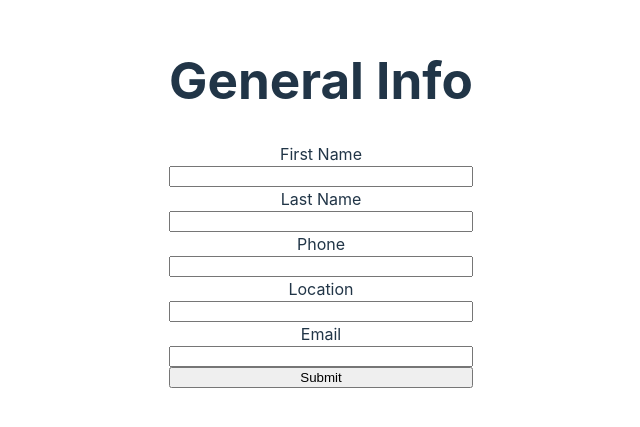
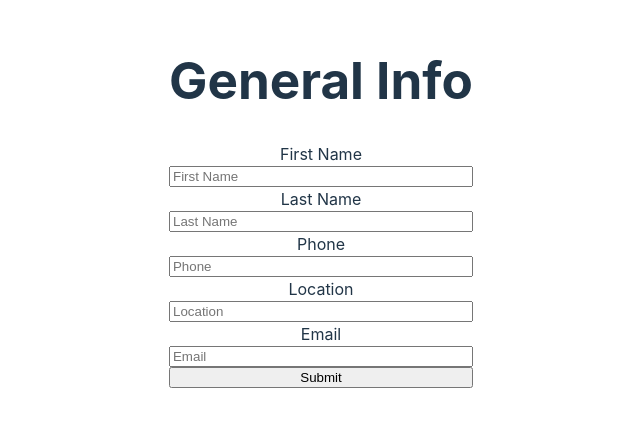
Before and after one commit to angelr1076/React-CV-App, a React (Vite) app: page / in a window 1280 px wide. Shown: the part 197-624 px from the top of the page, without its empty margins (319-959 px from the left). Built offline with nearby package versions, Linux system fonts and the light colour scheme.

Commit message:
Removed tailwind from project and added form and handlers to GeneralFormInfo component

```diff
--- a/package.json
+++ b/package.json
@@ -26,7 +26,6 @@
     "eslint-plugin-react-hooks": "^4.6.0",
     "eslint-plugin-react-refresh": "^0.4.3",
     "prettier": "^3.0.3",
-    "tailwindcss": "^3.3.5",
     "vite": "^4.4.5"
   }
 }
--- a/src/App.css
+++ /dev/null
@@ -1,11 +0,0 @@
-#root {
-  max-width: 1280px;
-  margin: 0 auto;
-  padding: 2rem;
-  text-align: center;
-}
-
-.info-form {
-  display: flex;
-  flex-direction: column;
-}
--- a/src/App.jsx
+++ b/src/App.jsx
@@ -1,4 +1,4 @@
-import './App.css';
+import './assets/styles/style.css';
 import { GeneralInfoForm } from './components/GeneralInfoForm';
 
 function App() {
--- a/src/assets/styles/style.css
+++ b/src/assets/styles/style.css
@@ -0,0 +1,81 @@
+:root {
+  font-family: Inter, system-ui, Avenir, Helvetica, Arial, sans-serif;
+  line-height: 1.5;
+  font-weight: 400;
+
+  color-scheme: light dark;
+  color: rgba(255, 255, 255, 0.87);
+  background-color: #242424;
+
+  font-synthesis: none;
+  text-rendering: optimizeLegibility;
+  -webkit-font-smoothing: antialiased;
+  -moz-osx-font-smoothing: grayscale;
+  -webkit-text-size-adjust: 100%;
+}
+
+#root {
+  max-width: 1280px;
+  margin: 0 auto;
+  padding: 2rem;
+  text-align: center;
+}
+
+a {
+  font-weight: 500;
+  color: #646cff;
+  text-decoration: inherit;
+}
+a:hover {
+  color: #535bf2;
+}
+
+body {
+  margin: 0;
+  display: flex;
+  place-items: center;
+  min-width: 320px;
+  min-height: 100vh;
+}
+
+h1 {
+  font-size: 3.2em;
+  line-height: 1.1;
+}
+
+button {
+  border-radius: 8px;
+  border: 1px solid transparent;
+  padding: 0.6em 1.2em;
+  font-size: 1em;
+  font-weight: 500;
+  font-family: inherit;
+  background-color: #1a1a1a;
+  cursor: pointer;
+  transition: border-color 0.25s;
+}
+button:hover {
+  border-color: #646cff;
+}
+button:focus,
+button:focus-visible {
+  outline: 4px auto -webkit-focus-ring-color;
+}
+
+.info-form {
+  display: flex;
+  flex-direction: column;
+}
+
+@media (prefers-color-scheme: light) {
+  :root {
+    color: #213547;
+    background-color: #ffffff;
+  }
+  a:hover {
+    color: #747bff;
+  }
+  button {
+    background-color: #f9f9f9;
+  }
+}
--- a/src/components/EducationForm.jsx
+++ b/src/components/EducationForm.jsx
@@ -1 +1,6 @@
 // Form to input educational history. Considering `AddMore` functionality to input multiple educational histories.
+// institution: '',
+// degree: '',
+// startDate: '',
+// endDate: '',
+// description: '' // optional
--- a/src/components/GeneralInfoForm.jsx
+++ b/src/components/GeneralInfoForm.jsx
@@ -1,19 +1,74 @@
-// Form to capture general info like `First Name`, `Last Name`, `Phone`, `Location`, and `Email`.
+import { useState } from 'react';
+
 function GeneralInfoForm() {
+  const [formData, setFormData] = useState({
+    fname: '',
+    lname: '',
+    phone: '',
+    location: '',
+    email: '',
+  });
+
+  const handleChange = event => {
+    const { name, value } = event.target;
+    setFormData(prevState => ({ ...prevState, [name]: value }));
+  };
+
+  const handleSubmit = event => {
+    event.preventDefault();
+    // Display fields on CVDisplay element
+  };
+
   return (
     <div>
       <h1>General Info</h1>
-      <form className='info-form'>
-        <label htmlFor='firstName'>First Name</label>
-        <input type='text' id='firstName' name='firstName' />
-        <label htmlFor='lastName'>Last Name</label>
-        <input type='text' id='lastName' name='lastName' />
+      <form className='info-form' onSubmit={handleSubmit}>
+        {/* form inputs */}
+        <label htmlFor='fname'>First Name</label>
+        <input
+          type='text'
+          id='fname'
+          name='fname'
+          value={formData.fname}
+          onChange={handleChange}
+          placeholder='First Name'
+        />
+        <label htmlFor='lname'>Last Name</label>
+        <input
+          type='text'
+          id='lname'
+          name='lname'
+          value={formData.lname}
+          onChange={handleChange}
+          placeholder='Last Name'
+        />
         <label htmlFor='phone'>Phone</label>
-        <input type='text' id='phone' name='phone' />
+        <input
+          type='text'
+          id='phone'
+          name='phone'
+          value={formData.phone}
+          onChange={handleChange}
+          placeholder='Phone'
+        />
         <label htmlFor='location'>Location</label>
-        <input type='text' id='location' name='location' />
+        <input
+          type='text'
+          id='location'
+          name='location'
+          value={formData.location}
+          onChange={handleChange}
+          placeholder='Location'
+        />
         <label htmlFor='email'>Email</label>
-        <input type='text' id='email' name='email' />
+        <input
+          type='text'
+          id='email'
+          name='email'
+          value={formData.email}
+          onChange={handleChange}
+          placeholder='Email'
+        />
         <input type='submit' value='Submit' />
       </form>
     </div>
--- a/src/components/WorkExperienceForm.jsx
+++ b/src/components/WorkExperienceForm.jsx
@@ -1 +1,6 @@
 // Similar to `EducationForm`, will have the functionality to input multiple work experiences.
+// company: '',
+// role: '',
+// startDate: '',
+// endDate: '',
+// description: ''
--- a/src/index.css
+++ /dev/null
@@ -1,69 +0,0 @@
-:root {
-  font-family: Inter, system-ui, Avenir, Helvetica, Arial, sans-serif;
-  line-height: 1.5;
-  font-weight: 400;
-
-  color-scheme: light dark;
-  color: rgba(255, 255, 255, 0.87);
-  background-color: #242424;
-
-  font-synthesis: none;
-  text-rendering: optimizeLegibility;
-  -webkit-font-smoothing: antialiased;
-  -moz-osx-font-smoothing: grayscale;
-  -webkit-text-size-adjust: 100%;
-}
-
-a {
-  font-weight: 500;
-  color: #646cff;
-  text-decoration: inherit;
-}
-a:hover {
-  color: #535bf2;
-}
-
-body {
-  margin: 0;
-  display: flex;
-  place-items: center;
-  min-width: 320px;
-  min-height: 100vh;
-}
-
-h1 {
-  font-size: 3.2em;
-  line-height: 1.1;
-}
-
-button {
-  border-radius: 8px;
-  border: 1px solid transparent;
-  padding: 0.6em 1.2em;
-  font-size: 1em;
-  font-weight: 500;
-  font-family: inherit;
-  background-color: #1a1a1a;
-  cursor: pointer;
-  transition: border-color 0.25s;
-}
-button:hover {
-  border-color: #646cff;
-}
-button:focus,
-button:focus-visible {
-  outline: 4px auto -webkit-focus-ring-color;
-}
-
-@media (prefers-color-scheme: light) {
-  :root {
-    color: #213547;
-    background-color: #ffffff;
-  }
-  a:hover {
-    color: #747bff;
-  }
-  button {
-    background-color: #f9f9f9;
-  }
-}
--- a/src/main.jsx
+++ b/src/main.jsx
@@ -1,7 +1,7 @@
 import React from 'react';
 import ReactDOM from 'react-dom/client';
 import App from './App.jsx';
-import './index.css';
+import './assets/styles/style.css';
 
 ReactDOM.createRoot(document.getElementById('root')).render(
   <React.StrictMode>
```
Also changed, not shown: tailwind.config.js (deleted, +0 -8 lines), 1 other file (tests, documents, lock files or other folders).
